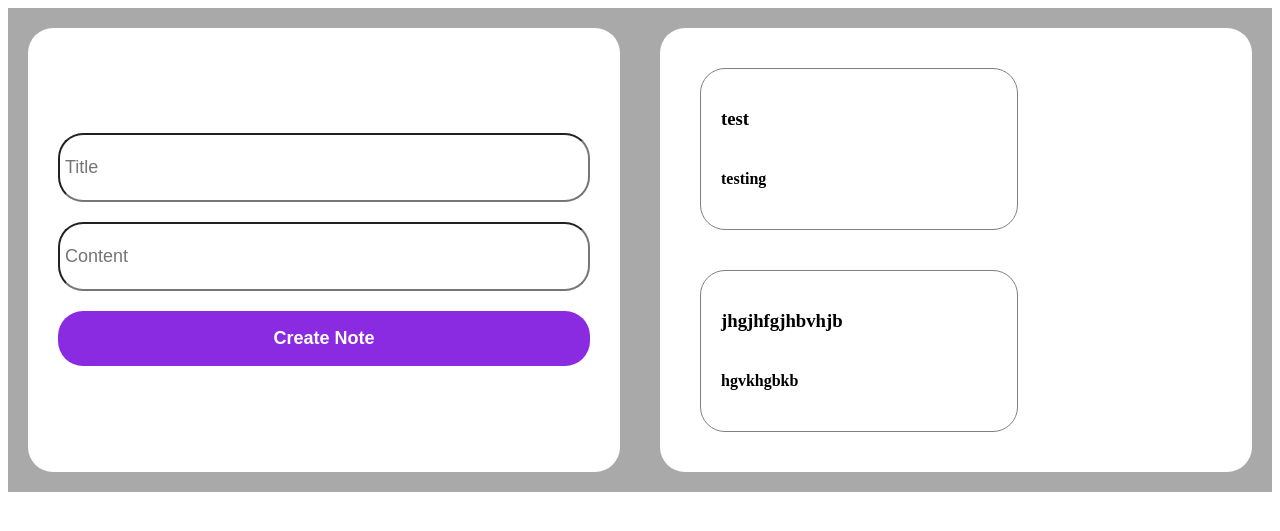
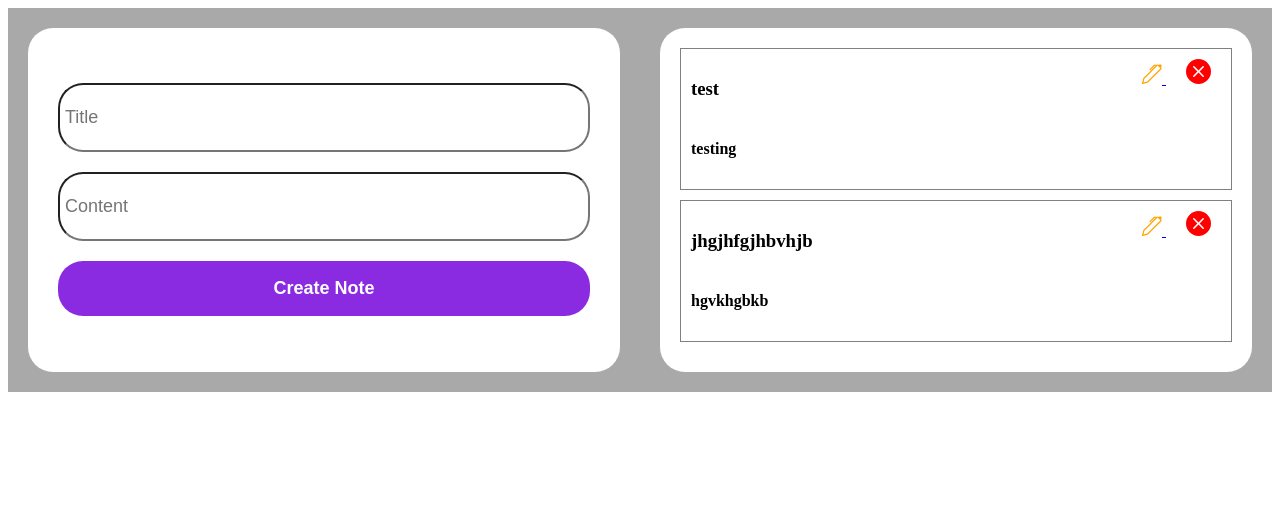
Before and after one commit to aminebenichou/backend1-grp-lokman, a Django app: page / in a window 1280 px wide. Shown: the top 531 px of the page. Run offline with Django 5.2, Linux system fonts and the light colour scheme; data comes from the database, SQL or seed files in the repository; both versions use the stored data as it was after the commit.

Commit message:
`Added delete and edit functionality for notes, updated templates and views accordingly.`

```diff
--- a/notes/noteapp/templates/index.html
+++ b/notes/noteapp/templates/index.html
@@ -4,7 +4,7 @@
 <head>
     <meta charset="UTF-8">
     <meta name="viewport" content="width=device-width, initial-scale=1.0">
-    <title>Document</title>
+    <title>Note App</title>
 </head>
 
 <body>
@@ -17,28 +17,58 @@
             height: fit-content;
         }
 
-        .container div {
-            width: 50%;
+        .form-container {
+            width: 100%;
             padding: 20px;
             background-color: white;
             margin: 20px;
             border-radius: 25px;
             display: flex;
-            flex-direction: column;
+            /* flex-direction: column; */
 
         }
-        .note{
-            border: 1px solid grey;
+
+        .notes {
+            width: 100%;
+            padding: 20px;
+            background-color: white;
+            margin: 20px;
+            border-radius: 25px;
+            display: flex;
+            flex-wrap: wrap;
 
         }
-        .note:hover{
+
+        .note {
+            border: 1px solid grey;
+            display: flex;
+            flex-direction: row;
+            flex-wrap: wrap;
+            height: fit-content;
+            width: 100%;
+            justify-content: space-between;
+            margin-bottom: 10px;
+        }
+        .note div {
+            margin: 10px;
+        }
+        .note div a {
+            margin: 10px;
+        }
+        .note-content{
+            display: flex;
+            flex-direction: column;
+        }
+        .note:hover {
             box-shadow: 0 4px 8px 0 rgba(0, 0, 0, 0.2), 0 6px 20px 0 rgba(0, 0, 0, 0.19);
             background-color: aliceblue;
             font-size: large;
             cursor: pointer;
         }
-        form{
+
+        form {
             display: flex;
+            width: 100%;
             flex-direction: column;
             justify-items: center;
             justify-content: center;
@@ -46,27 +76,30 @@
             margin-top: auto;
             margin-bottom: auto;
         }
-        form input{
+
+        form input {
             margin: 10px;
             padding: 5px;
             height: 55px;
             border-radius: 25px;
             font-size: large;
         }
-        #btn{
+
+        #btn {
             border: none;
             background-color: blueviolet;
             font-size: large;
             font-weight: bold;
             color: white;
         }
-        #btn:hover{
+
+        #btn:hover {
             cursor: pointer;
             box-shadow: 0 4px 8px 0 rgba(0, 0, 0, 0.2), 0 6px 20px 0 rgba(0, 0, 0, 0.19);
         }
     </style>
     <div class="container">
-        <div>
+        <div class="form-container">
             <form action="/createNote/" method="post">
                 {% csrf_token %}
                 <input type="text" name="Title" placeholder="Title">
@@ -75,11 +108,26 @@
             </form>
         </div>
 
-        <div>
+        <div class="notes">
             {% for note in notes %}
             <div class="note">
-                <h3>{{note.title}}</h3>
-                <h4>{{note.content}}</h4>
+                <div class="note-content">
+                    <h3>{{note.title}}</h3>
+                    <h4>{{note.content}}</h4>
+                </div>
+                <div>
+                    <a href="/editNote/{{note.id}}/">
+                        <svg xmlns="http://www.w3.org/2000/svg" width="20" height="20" fill="orange" class="bi bi-pen" viewBox="0 0 16 16">
+                            <path d="m13.498.795.149-.149a1.207 1.207 0 1 1 1.707 1.708l-.149.148a1.5 1.5 0 0 1-.059 2.059L4.854 14.854a.5.5 0 0 1-.233.131l-4 1a.5.5 0 0 1-.606-.606l1-4a.5.5 0 0 1 .131-.232l9.642-9.642a.5.5 0 0 0-.642.056L6.854 4.854a.5.5 0 1 1-.708-.708L9.44.854A1.5 1.5 0 0 1 11.5.796a1.5 1.5 0 0 1 1.998-.001m-.644.766a.5.5 0 0 0-.707 0L1.95 11.756l-.764 3.057 3.057-.764L14.44 3.854a.5.5 0 0 0 0-.708z"/>
+                          </svg>
+                    </a>
+
+                    <a href="/deleteNote/{{note.id}}/">
+                        <svg xmlns="http://www.w3.org/2000/svg" width="25" height="25" fill="red" class="bi bi-x-circle-fill" viewBox="0 0 16 16">
+                            <path d="M16 8A8 8 0 1 1 0 8a8 8 0 0 1 16 0M5.354 4.646a.5.5 0 1 0-.708.708L7.293 8l-2.647 2.646a.5.5 0 0 0 .708.708L8 8.707l2.646 2.647a.5.5 0 0 0 .708-.708L8.707 8l2.647-2.646a.5.5 0 0 0-.708-.708L8 7.293z"/>
+                        </svg>
+                    </a>
+                </div>
             </div>
             {% endfor %}
         </div>
--- a/notes/noteapp/views.py
+++ b/notes/noteapp/views.py
@@ -21,3 +21,20 @@ def createNote(request):
     )
 
     return redirect(Home)
+
+
+def delete_note(request, id):
+    note = Note.objects.get(id=id)
+    note.delete()
+    return redirect(Home)
+
+
+def edit_note(request, id):
+    note = Note.objects.get(id=id)
+    if request.method == 'POST':
+        note.title = request.POST['title']
+        note.content = request.POST['notecontent']
+        note.save()
+        return redirect(Home)
+    else:
+        return render(request, 'edit.html', {'note': note})
--- a/notes/notes/urls.py
+++ b/notes/notes/urls.py
@@ -22,4 +22,7 @@ urlpatterns = [
     path('admin/', admin.site.urls),
     path('', views.Home),
     path('createNote/', views.createNote),
+    path('deleteNote/<int:id>/', views.delete_note),
+    path('editNote/<int:id>/', views.edit_note),
+
 ]
```
Also changed, not shown: notes/noteapp/templates/edit.html (added, +61 -0 lines), notes/db.sqlite3.
